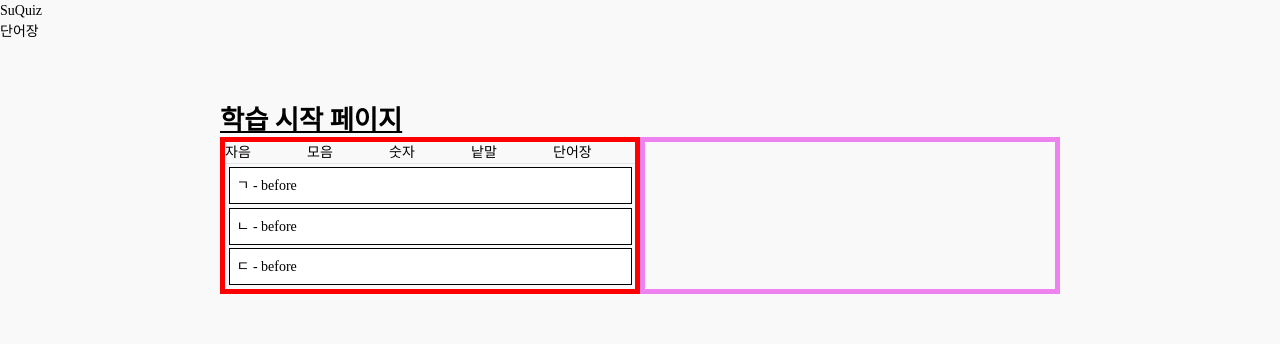
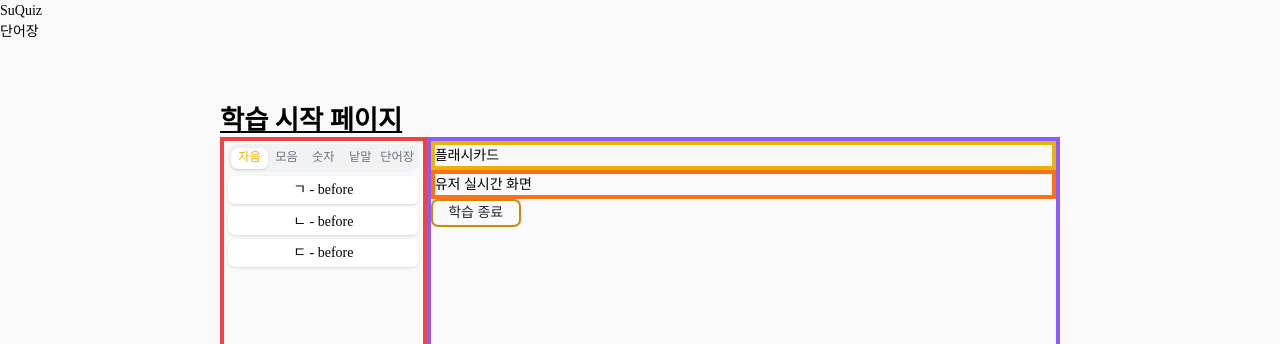
Before and after one commit to 5T1F/SuQuiz, a React (Create React App) app in the folder FE/: page /learning/start in a window 1280 px wide. Shown: the top 344 px of the page. Built offline with nearby package versions, Linux system fonts and the light colour scheme; a web font is replaced by a local one.

Commit message:
Fix: 학습 시작 페이지 구성

```diff
--- a/FE/src/feature/Learning/CustomTab.js
+++ b/FE/src/feature/Learning/CustomTab.js
@@ -15,35 +15,39 @@ function CustomTab({ selectedMain, wordList, setCurrentWord }) {
   }, [selectedMain]);
 
   return (
+    <>
       <Tabs value={activeTab} onChange={(value) => setActiveTab(value)}>
-      <TabsHeader
-        className="flex rounded-none border-b border-blue-gray-50 bg-transparent p-0"
-        indicatorProps={{
-          className: "bg-transparent border-b-2 border-blue-900 shadow-none rounded-none",
-        }}
-      >
+        <TabsHeader className="p-1 text-sm text-gray-600 bg-gray-500/5 rounded-xl">
           {mainCategories.map((category) => (
             <Tab
               key={category}
               value={category}
               onClick={() => setActiveTab(category)}
-            className={`flex-1 ${activeTab === category ? " border-blue-500" : "cursor-pointer hover:text-blue-500"}`}
+              className={`flex items-center h-6 font-medium rounded-lg outline-none ${
+                activeTab === category
+                  ? "border-blue-500 text-yellow-500 shadow bg-white"
+                  : "text-gray-500 cursor-pointer  hover:text-yellow-500 hover:ring-2 hover:ring-yellow-500 hover:ring-inset"
+              }`}
             >
               {category}
             </Tab>
           ))}
         </TabsHeader>
-      <TabsBody>
+        <TabsBody className="py-1">
           {mainCategories.map(
             (category) =>
               activeTab === category && (
                 <TabPanel key={category} value={category}>
-                <WordList wordsProp={wordList.filter((w) => w.category === category)} setCurrentWord={setCurrentWord} />
+                  <WordList
+                    wordsProp={wordList.filter((w) => w.category === category)}
+                    setCurrentWord={setCurrentWord}
+                  />
                 </TabPanel>
               )
           )}
         </TabsBody>
       </Tabs>
+    </>
   );
 }
 
--- a/FE/src/feature/Learning/Flashcard.js
+++ b/FE/src/feature/Learning/Flashcard.js
@@ -12,7 +12,9 @@ const Flashcard = ({ currentWord }) => {
     <>
       <div onClick={toggleCard}>
         {showVideo ? (
-          <div>{currentWord.word}에 해당하는 수어영상</div>
+          <div width="320" height="240">
+            {currentWord.word}에 해당하는 수어영상
+          </div>
         ) : (
           <video width="320" height="240" controls>
             <source src={currentWord.videoUrl} type="video/mp4" />
--- a/FE/src/feature/Learning/WordList.js
+++ b/FE/src/feature/Learning/WordList.js
@@ -27,14 +27,19 @@ export default function WordList({ wordsProp, setCurrentWord }) {
 
   return (
     <>
-      <div>
+      {/* 단어사이 간격  space-y-1  */}
+      <div className="space-y-1">
         {/* 나중에 key를 index말고 단어의 고유식별자를 key로 사용할 것 */}
         {words.map((word) => (
           <div
             key={word.word}
             onClick={() => handleWordClick(word)}
-            className={`p-2 m-1 border border-black cursor-pointer ${
-              word.status === "before" ? "bg-white" : word.status === "now" ? "bg-yellow-300" : "bg-gray-400"
+            className={`flex items-center justify-center h-8 rounded-lg outline-none ${
+              word.status === "before"
+                ? "bg-white shadow"
+                : word.status === "now"
+                ? "bg-yellow-200 shadow"
+                : "bg-gray-200 shadow-inner"
             }`}
           >
             {word.word} - {word.status}
--- a/FE/src/pages/LearningStartPage.js
+++ b/FE/src/pages/LearningStartPage.js
@@ -3,7 +3,6 @@ import Container from "../components/Container";
 import Flashcard from "../feature/Learning/Flashcard";
 import SideMenu from "../feature/Learning/SideMenu";
 import { useLocation } from "react-router-dom";
-import styles from "./LearningStartPage.module.css";
 
 const wordList = [
   {
@@ -87,8 +86,9 @@ export default function LearningStartPage() {
   return (
     <Container>
       <h1 className="text-3xl font-bold underline">학습 시작 페이지</h1>
-      <div className={styles.layout}>
-        <div className={styles.sideMenu}>
+      <div className="flex">
+        {/* 사이드메뉴 */}
+        <div className="w-[270px] h-[90vh] p-1 border-4 border-red-500">
           <SideMenu
             selectedMain={selectedMain}
             selectedSub={selectedSub}
@@ -96,7 +96,21 @@ export default function LearningStartPage() {
             setCurrentWord={setCurrentWord}
           />
         </div>
-        <div className={styles.learningScreen}>{currentWord && <Flashcard currentWord={currentWord} />}</div>
+        {/* 학습 화면 */}
+        <div className="border-4 border-violet-500 w-full">
+          {/* 플래시 카드 */}
+          <div className="border-4 border-yellow-500 w-full">
+            플래시카드
+            {currentWord && <Flashcard currentWord={currentWord} />}
+          </div>
+          {/* 유저 실시간 화면 */}
+          <div className="border-4 border-orange-500 w-full">유저 실시간 화면</div>
+          <div>
+            <button class="flex whitespace-nowrap items-center h-8 px-5 font-medium rounded-lg outline-none ring-2 ring-yellow-600 ring-inset text-gray-800 hover:text-yellow-600">
+              학습 종료
+            </button>
+          </div>
+        </div>
       </div>
     </Container>
   );
```
Lines whose indentation alone changed are shown as unchanged.
